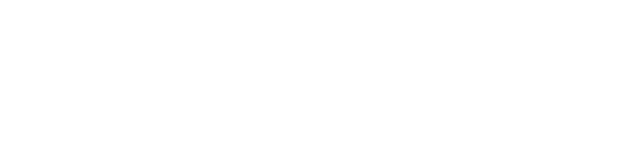
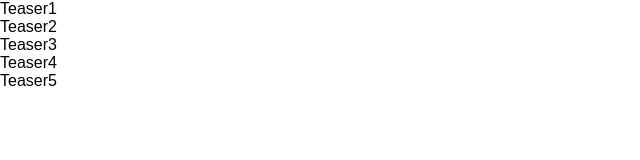
Before and after one commit to danasugu/susy-breakpoint-compass, a website: page index.html in a window 1280 px wide. Shown: the whole page, without its empty margins (0-640 px from the left). Drawn offline with Linux system fonts and the light colour scheme.

Commit message:
Update index.html

```diff
--- a/index.html
+++ b/index.html
@@ -18,7 +18,12 @@
 
   <div class=".sidebar-left"></div>
     <div class="main">
-
+      <div class="content"></div>
+   <div class="teaser">Teaser1</div>
+   <div class="teaser">Teaser2</div>
+   <div class="teaser">Teaser3</div>
+   <div class="teaser">Teaser4</div>
+   <div class="teaser">Teaser5</div>
     </div>
 
 </div>
```
